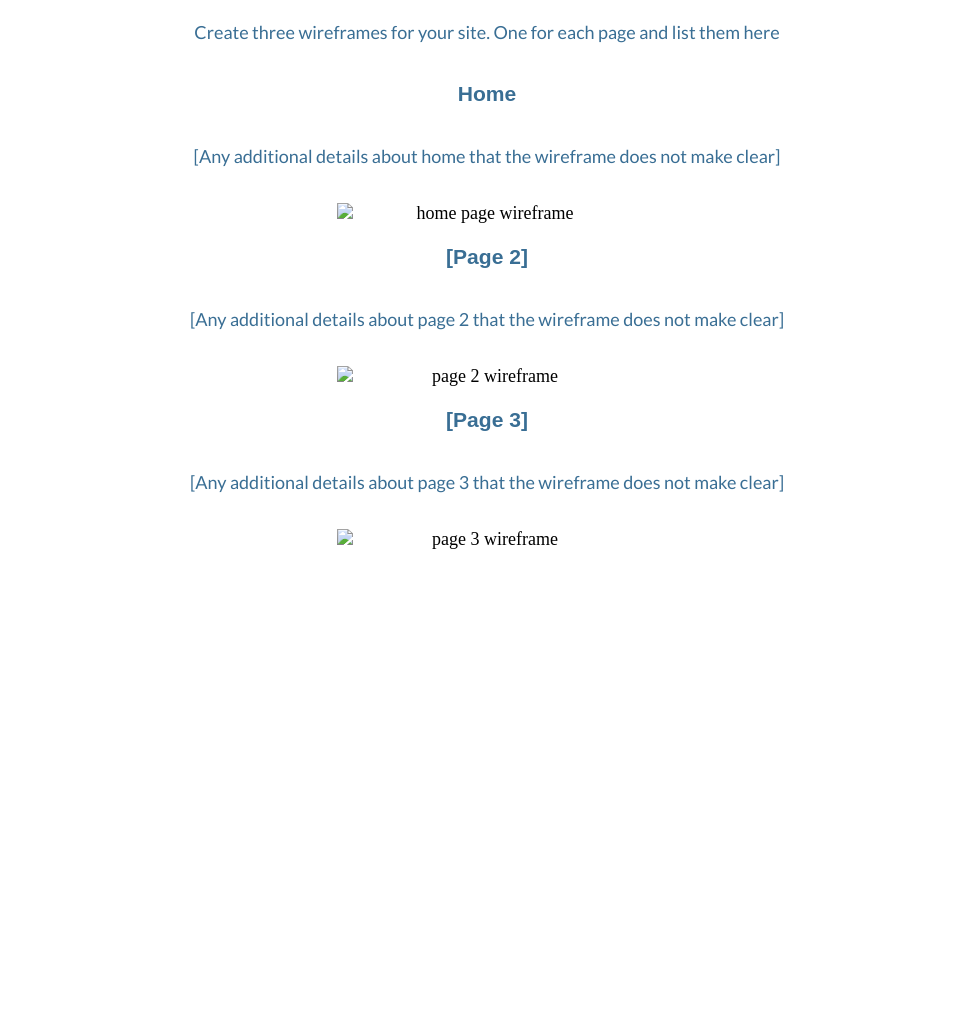
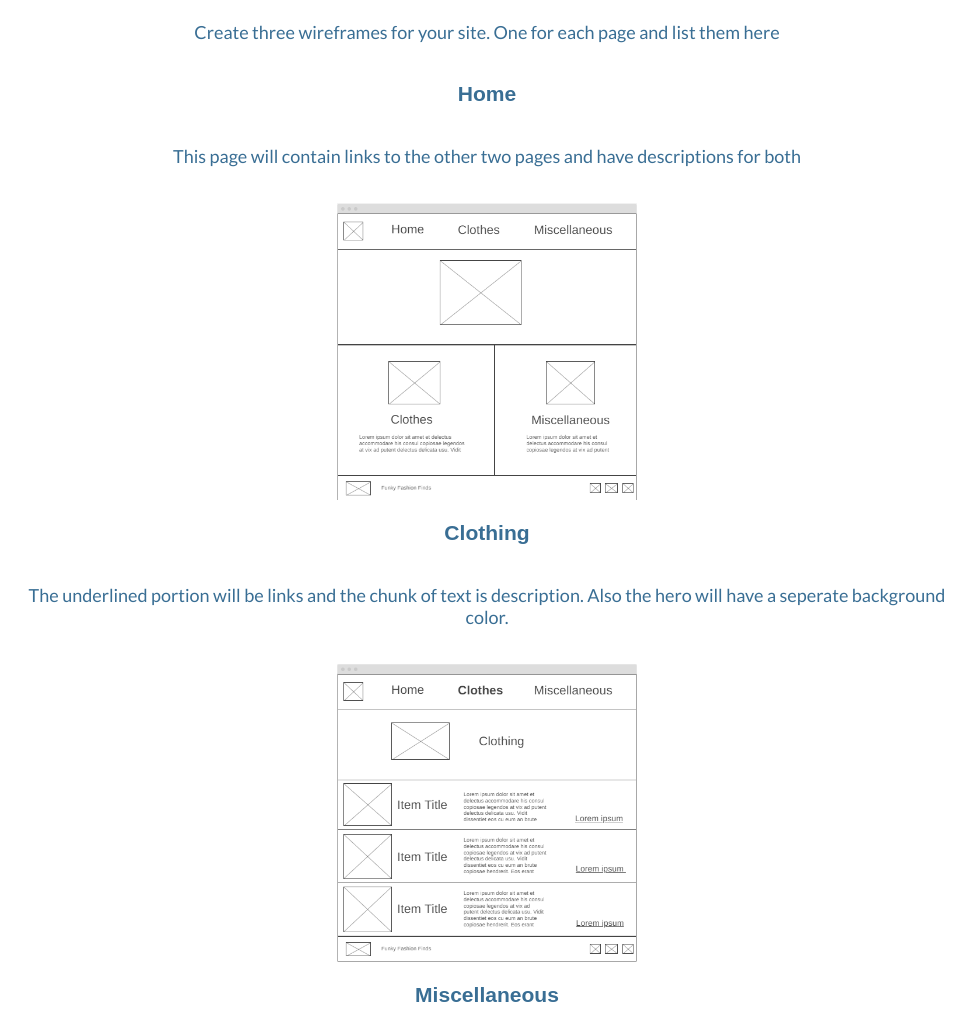
Before and after one commit to brennensto/portfolio, a plain HTML site: page site-plan.html in a window 1280 px wide. Shown: the part 4917-5927 px from the top of the page, without its empty margins (153-1128 px from the left). Before the commit the page ends 5539 px from the top, so only its background shows below. Drawn offline with Linux system fonts and the light colour scheme; a web font is replaced by a local one.

Commit message:
added all wireframes

```diff
--- a/site-plan.html
+++ b/site-plan.html
@@ -159,21 +159,21 @@
 
       <h3>Home</h3>
       <p>
-        [Any additional details about home that the wireframe does not make clear]
+        This page will contain links to the other two pages and have descriptions for both
       </p>
-      <img src="#" alt="home page wireframe">
+      <img src="images/FFFhomewire.png" alt="home page wireframe">
 
-      <h3>[Page 2]</h3>
+      <h3>Clothing</h3>
       <p>
-        [Any additional details about page 2 that the wireframe does not make clear]
+        The underlined portion will be links and the chunk of text is description. Also the hero will have a seperate background color.
       </p>
-      <img src="#" alt="page 2 wireframe">
+      <img src="images/FFFclotheswire.png" alt="page 2 wireframe">
 
-      <h3>[Page 3]</h3>
+      <h3>Miscellaneous</h3>
       <p>
-        [Any additional details about page 3 that the wireframe does not make clear]
+        The underlined portion will be links and the chunk of text is description. Also the hero will have a seperate background color.
       </p>
-      <img src="#" alt="page 3 wireframe">
+      <img src="images/FFFMiscellaneouswire.png" alt="page 3 wireframe">
     </main>
   </body>
 
```
Also changed, not shown: images/FFFMiscellaneouswire.png (added), images/FFFclotheswire.png (added), images/FFFhomewire.png (added).
